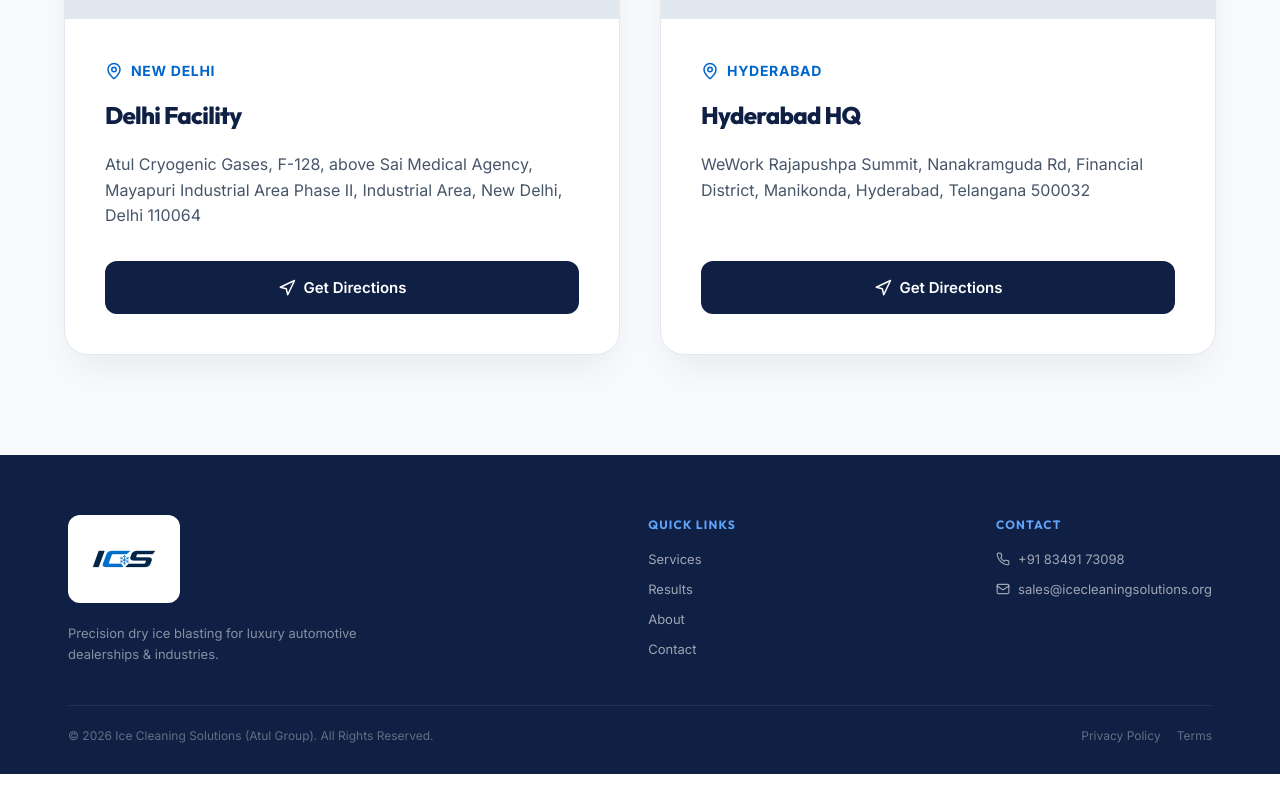
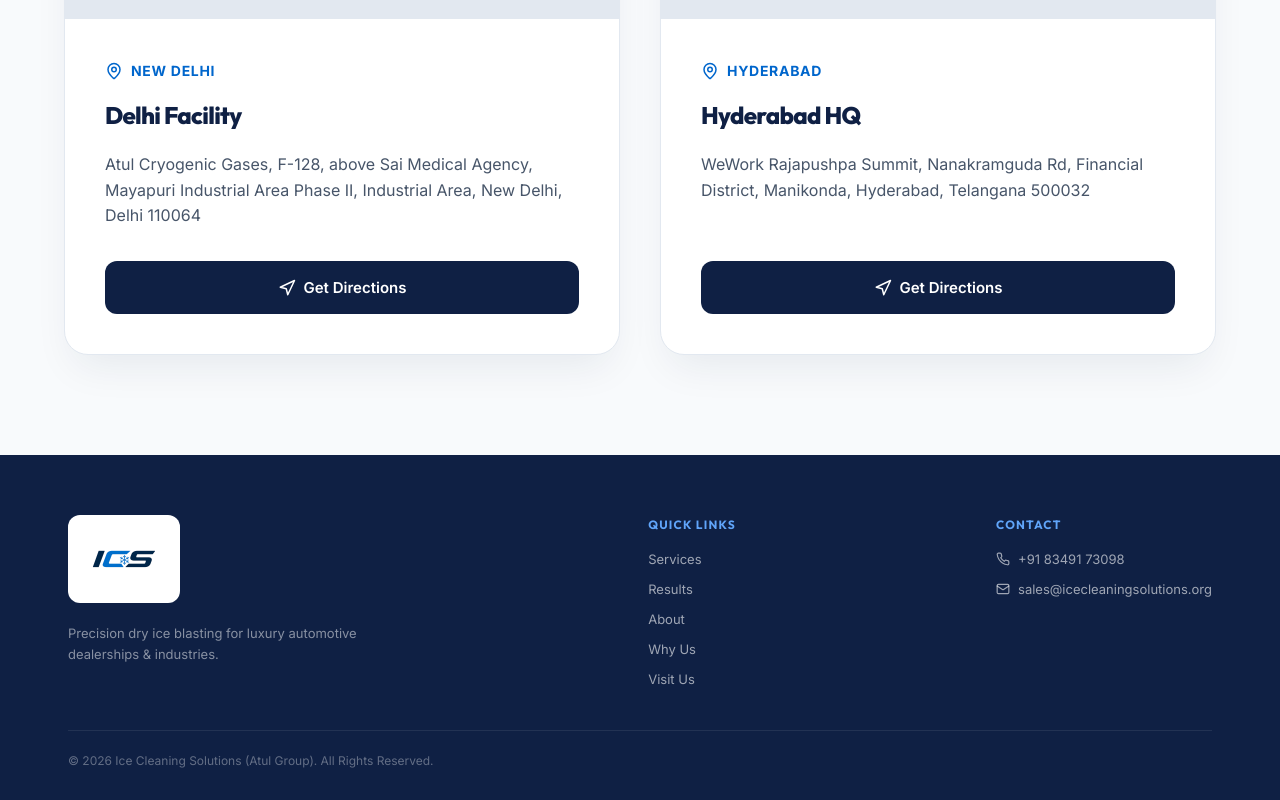
Before and after one commit to NikhilJain143/ICS, a Next.js app: page / in a window 1280 px wide. Shown: the part 5137-5937 px from the top of the page. Before the commit the page ends 5911 px from the top, so only its background shows below. Built offline with nearby package versions, Linux system fonts and the light colour scheme; grey boxes are pictures that could not be loaded.

Commit message:
quick link fix

```diff
--- a/components/Footer.jsx
+++ b/components/Footer.jsx
@@ -37,7 +37,7 @@ export default function Footer() {
           <div style={{ display: 'flex', flexDirection: 'column' }}>
             <span style={{ fontFamily: 'Outfit, sans-serif', fontSize: '12px', fontWeight: 700, color: '#60A5FA', textTransform: 'uppercase', letterSpacing: '0.1em' }}>Quick Links</span>
             <div style={{ display: 'flex', flexDirection: 'column', gap: '8px', marginTop: '12px' }}>
-              {['Services', 'Results', 'About', 'Contact'].map((link) => (
+              {['Services', 'Results', 'About', 'Why Us', 'Visit Us'].map((link) => (
                 <a
                   key={link}
                   href="#"
@@ -74,10 +74,6 @@ export default function Footer() {
           {/* Bottom Bar */}
           <div style={{ display: 'flex', justifyContent: 'space-between', alignItems: 'center', flexWrap: 'wrap', gap: '16px', fontSize: '12px', color: 'rgba(255, 255, 255, 0.35)' }}>
             <span>© 2026 Ice Cleaning Solutions (Atul Group). All Rights Reserved.</span>
-            <div style={{ display: 'flex', gap: '16px' }}>
-              <a href="#" style={{ color: 'inherit', textDecoration: 'none', transition: 'color 0.2s ease' }} onMouseEnter={(e) => e.target.style.color = '#fff'} onMouseLeave={(e) => e.target.style.color = 'inherit'}>Privacy Policy</a>
-              <a href="#" style={{ color: 'inherit', textDecoration: 'none', transition: 'color 0.2s ease' }} onMouseEnter={(e) => e.target.style.color = '#fff'} onMouseLeave={(e) => e.target.style.color = 'inherit'}>Terms</a>
-            </div>
           </div>
 
         </div>
```
